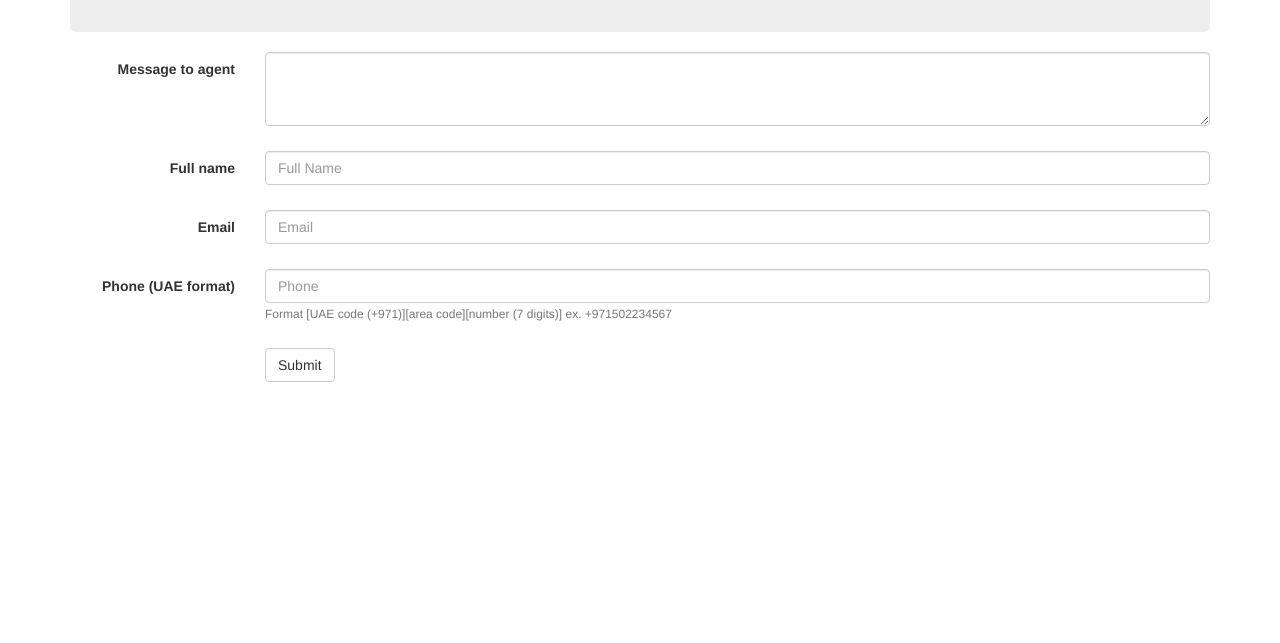
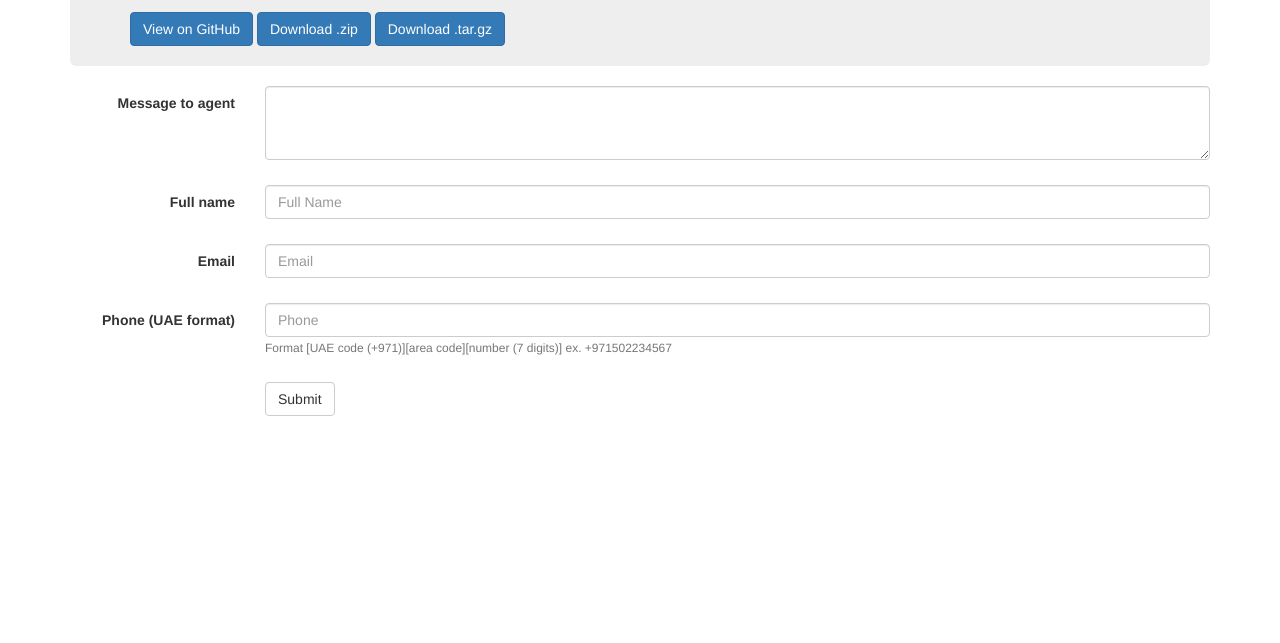
Before and after one commit to bestic/sform, a website: page index.html in a window 1280 px wide. Shown: the part 157-800 px from the top of the page. Drawn offline with Linux system fonts and the light colour scheme.

Commit message:
Added links

```diff
--- a/index.html
+++ b/index.html
@@ -17,9 +17,13 @@
 <body>
 
 <div class="container">
+
   <div class="jumbotron">
     <h1>Form</h1>
     <p>Just simple form with validation</p>
+    <a href="https://github.com/bestic/sform" class="btn btn-primary">View on GitHub</a>
+    <a href="https://github.com/bestic/sform/zipball/master" class="btn btn-primary">Download .zip</a>
+    <a href="https://github.com/bestic/sform/tarball/master" class="btn btn-primary">Download .tar.gz</a>
   </div>
 
 
@@ -70,6 +74,8 @@
       </form>
     </div>
   </div>
+
+
 </div>
 
 
```
